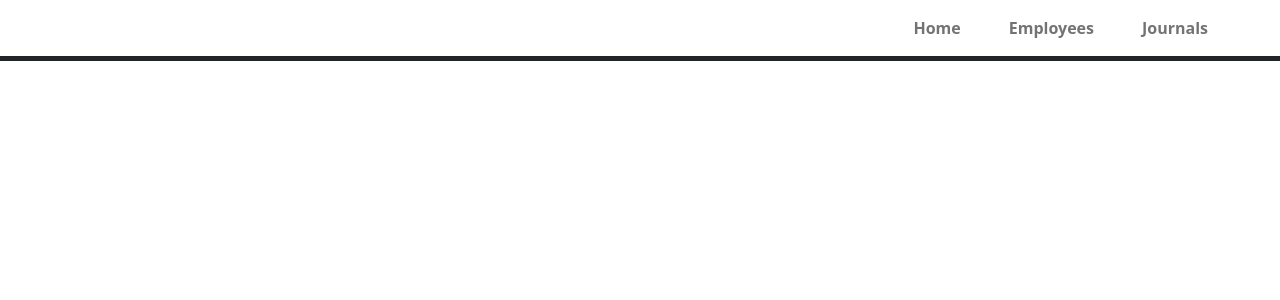
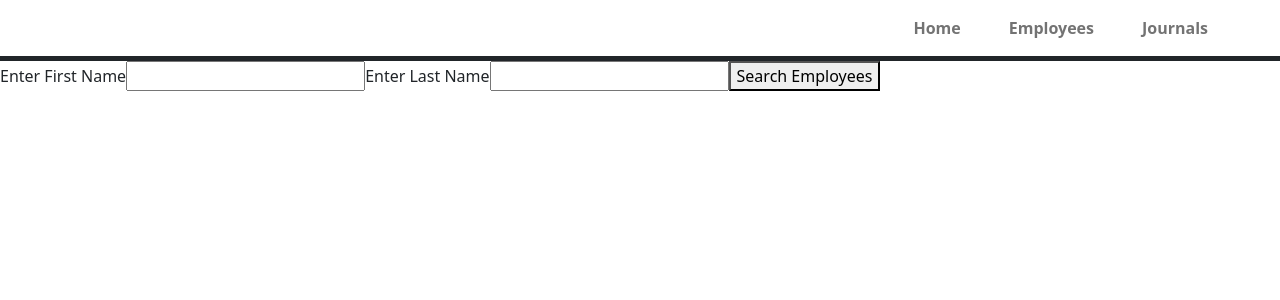
Before and after one commit to nikrav/EmployeeTracking, a React (Create React App) app in the folder frontend/: page /journals in a window 1280 px wide. Shown: the top 300 px of the page. Built offline with nearby package versions, Linux system fonts and the light colour scheme; no server answers.

Commit message:
Add Employee Searching

```diff
--- a/frontend/src/components/Journals.jsx
+++ b/frontend/src/components/Journals.jsx
@@ -1,8 +1,15 @@
 import React, { useState, useEffect } from "react";
+import SearchEmployees from "./SearchEmployees";
 
 function Journals() {
     //our states to get the journal data
     const [journals, setJournals] = useState([]);
+    //our states to enter new journal data
+    const [firstName, setFirstName] = useState("");
+    const [lastName, setLastName] = useState("");
+    const [newJournalDate, setNewJournalDate] = useState("");
+    const [receiverID, setReceiverID] = useState("");
+    const [giverID, setGiverID] = useState("");
 
     //the information we are getting from the backend
     useEffect(() => {
@@ -26,7 +33,7 @@ function Journals() {
 
                 return (
 
-                    <div>
+                    <div key={journal.journal_id}>
                         <h1>{journal.fName + " " + journal.lName}</h1>
                         <h5>{journalDate + "      " + journal.good_bad_neutral}</h5>
                         <p>{journal.content}</p>
@@ -34,6 +41,7 @@ function Journals() {
                     </div>
                 )
             })}
+            <SearchEmployees />
         </div>
     );
 };
--- /dev/null
+++ b/frontend/src/components/SearchEmployees.jsx
@@ -0,0 +1,51 @@
+import React, { useState, useEffect } from "react";
+
+function SearchEmployees() {
+
+    const [firstName, setFirstName] = useState("");
+    const [lastName, setLastName] = useState("");
+    const [employeeID, setEmployeeID] = useState("");
+
+    //handles the submit request by sending a post request
+    function handleSubmit(evt) {
+        //stops page from refreshing after submit
+        evt.preventDefault();
+        //object we are going to send/post
+        const employee = {
+            fName: firstName,
+            lName: lastName
+        }
+        console.log(employee);
+        fetch(process.env.REACT_APP_PROXY + "/search-employees", {
+            //type of method we are doing
+            method: "POST",
+            //type of information we are sending
+            headers: { "Content-Type": "application/json" },
+            //data we are sending
+            body: JSON.stringify(employee)
+        }).then(res => res.json())
+            //sets the employees id
+            .then(employeeData => setEmployeeID(employeeData[0].employee_id))
+            //catches errors
+            .catch(err => console.log(err));
+
+
+    }
+
+    if (employeeID === "") {
+        return (
+            <form onSubmit={handleSubmit}>
+                <label>Enter First Name</label>
+                <input type="text" name="fName" required onChange={(change) => setFirstName(change.target.value)} />
+                <label>Enter Last Name</label>
+                <input type="text" name="lName" required onChange={(change) => setLastName(change.target.value)} />
+                <button type="submit">Search Employees</button>
+            </form>);
+    } else {
+
+        return (<h1>{employeeID}</h1>);
+    }
+
+}
+
+export default SearchEmployees;
```
Also changed, not shown: 1 other file (tests, documents, lock files or other folders).
